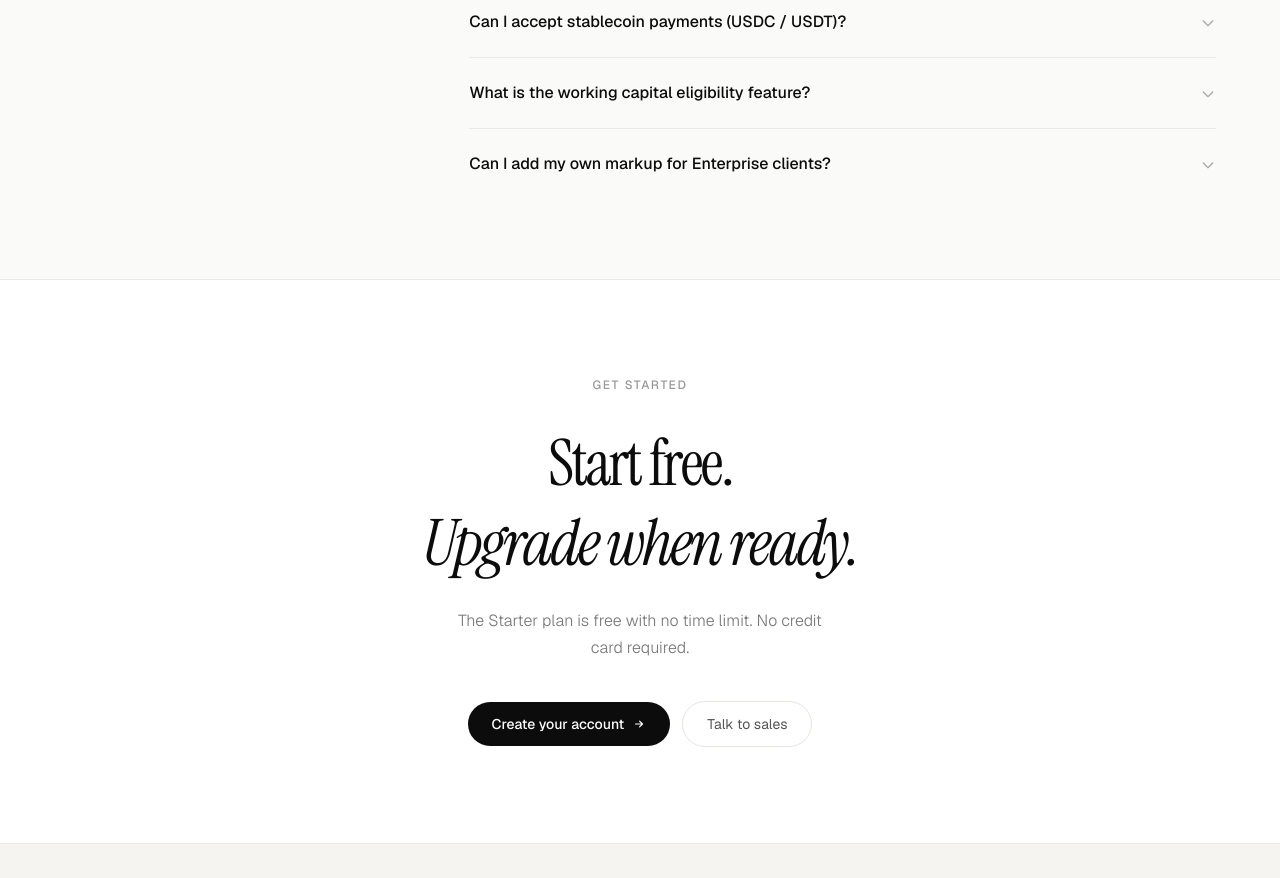
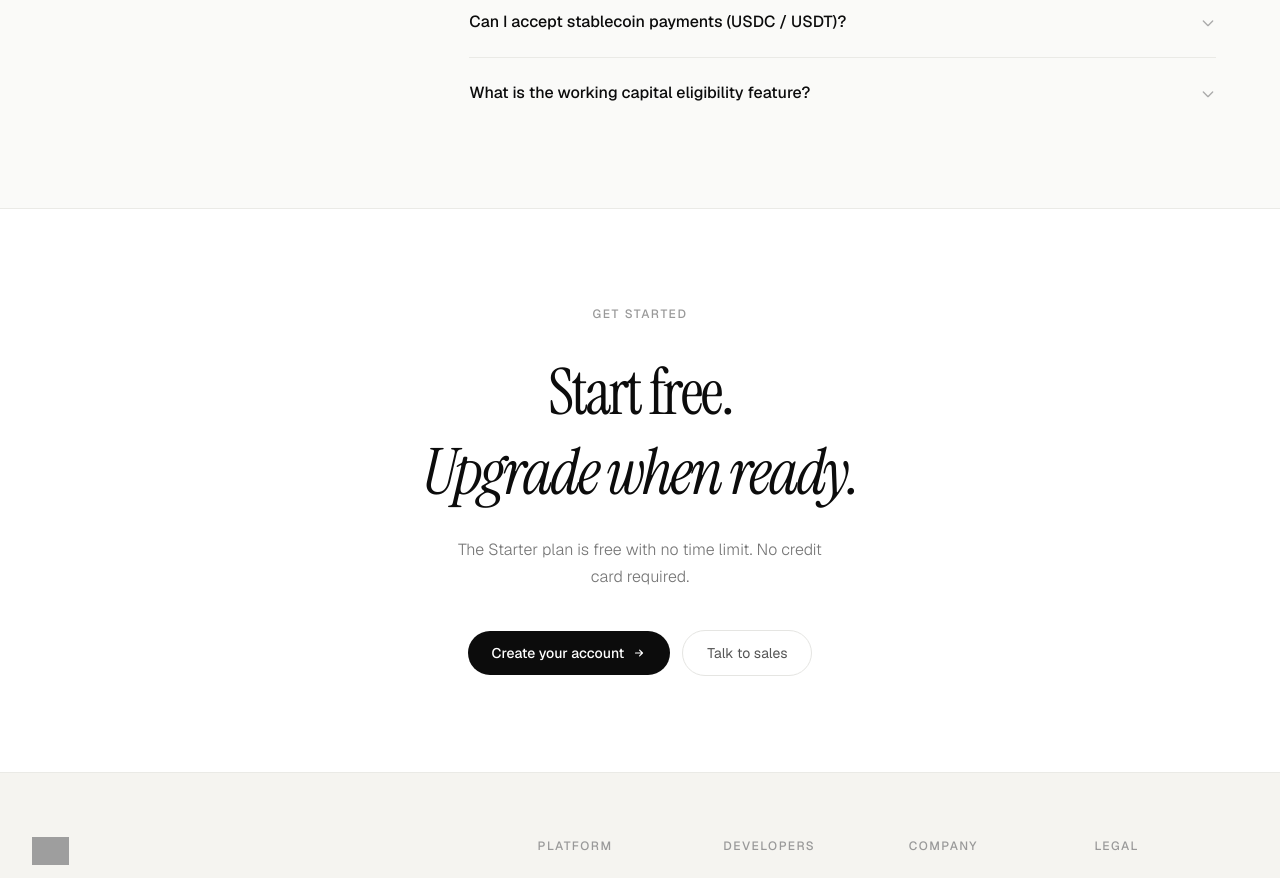
Before and after one commit to omniasky/paymonei-website, a Next.js app: page /pricing in a window 1280 px wide. Shown: the part 3540-4418 px from the top of the page. Built offline with nearby package versions, Linux system fonts and the light colour scheme; grey boxes are pictures that could not be loaded.

Commit message:
pricing: remove markup/reseller FAQ (regulatory risk)

```diff
--- a/src/app/pricing/page.tsx
+++ b/src/app/pricing/page.tsx
@@ -195,10 +195,6 @@ const faqs = [
   {
     q: "What is the working capital eligibility feature?",
     a: "Merchants with a verified account and consistent invoice activity may become eligible for working capital facilities through our licensed lending partners. This is an opt-in referral service. Paymonei does not assess creditworthiness or make lending decisions. You are introduced directly to a licensed financial institution.",
-  },
-  {
-    q: "Can I add my own markup for Enterprise clients?",
-    a: "Yes. Enterprise customers can configure custom software fee schedules, including a margin layer for their own clients. This is a software configuration. It does not change the regulatory nature of the underlying payment execution.",
   },
 ];
 
```
